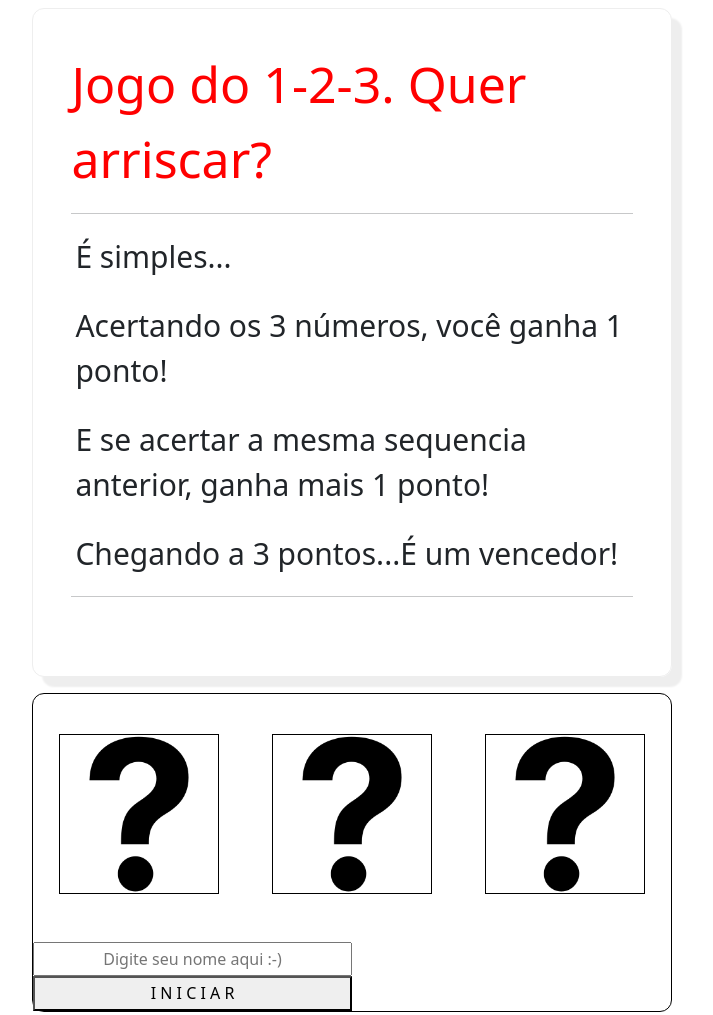
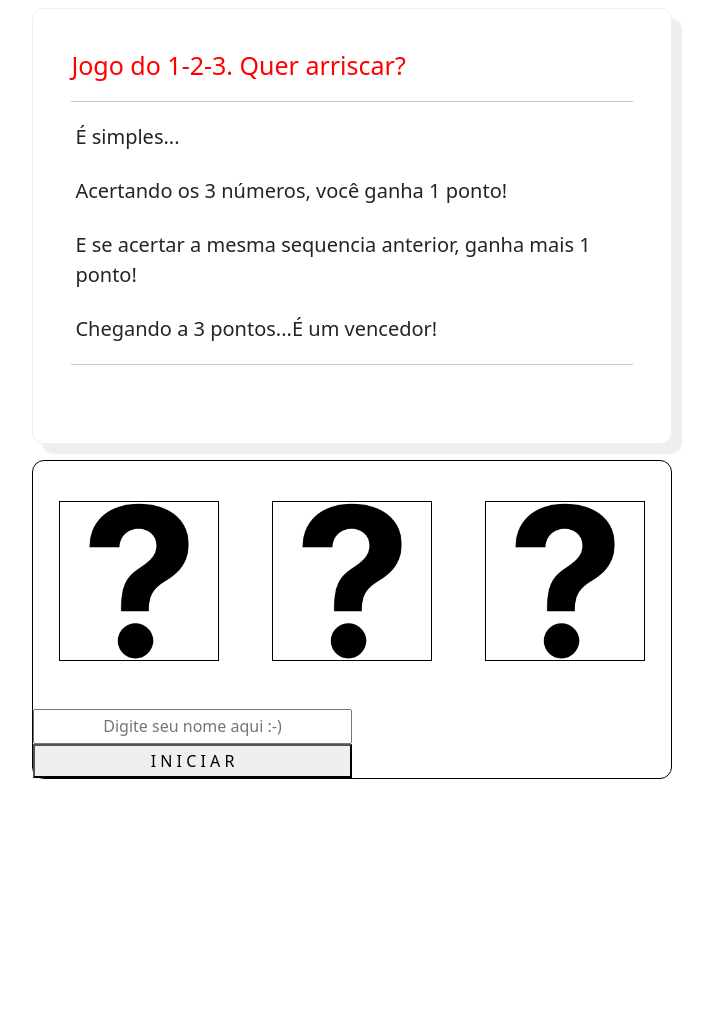
Before and after one commit to fcervant/desafioJS02, a plain HTML site: page index.html in a window 1280 px wide. Shown: the whole page, without its empty margins (288-1001 px from the left). After the commit the page ends 800 px from the top, so only its background shows below. Drawn offline with nearby package versions, Linux system fonts and the light colour scheme; files whose address does not match are found by name.

Commit message:
Add files via upload

```diff
--- a/css/style.css
+++ b/css/style.css
@@ -30,13 +30,12 @@ button {
   margin: 1rem auto;
 }
 
-.imgCenter{
+.imgCenter {
   display: block;
   margin-left: auto;
   margin-right: auto;
   width: 50%;
 }
-
 
 .mt-5 {
   margin-top: 3rem;
@@ -87,9 +86,9 @@ button {
 }
 
 .p-1 {
-  padding: 0.4rem;
+  padding: 0.2rem;
   font-size: large;
-  font-size: 30px;
+  font-size: 20px;
 }
 .p-2 {
   padding: 0.6rem;
@@ -99,6 +98,7 @@ button {
   width: 100%;
   border: none;
   outline: none;
+  text-align: center;
 }
 
 .btn {
@@ -118,7 +118,7 @@ button {
 }
 
 #tituloJogo {
-  font-size: 50px;
+  font-size: 25px;
   text-align: center;
   color: red;
 }
```
